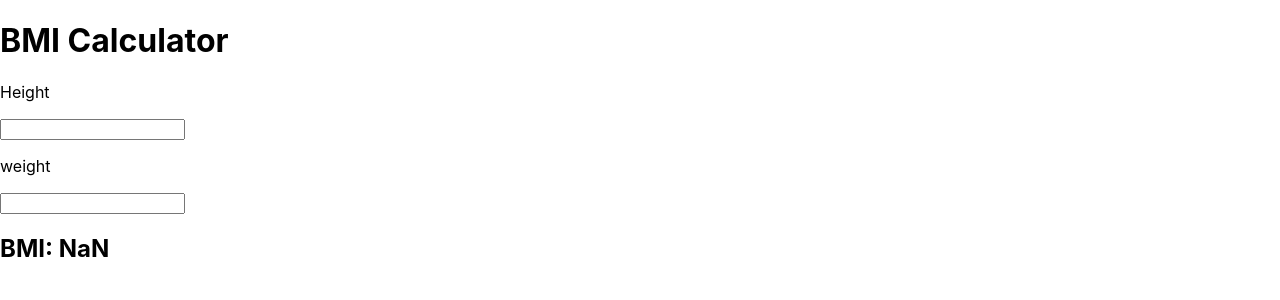
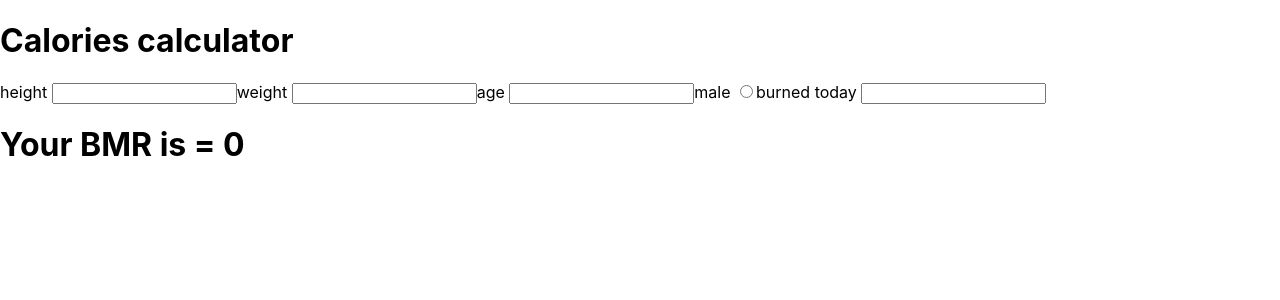
Before and after one commit to andryskowski/Health-Application, a React (Create React App) app in the folder to_do_list/: page / in a window 1280 px wide. Shown: the top 300 px of the page. Built offline with nearby package versions, Linux system fonts and the light colour scheme.

Commit message:
adde food component  with api, added bmr calculator

```diff
--- a/to_do_list/package.json
+++ b/to_do_list/package.json
@@ -6,6 +6,7 @@
     "@testing-library/jest-dom": "^5.11.9",
     "@testing-library/react": "^11.2.5",
     "@testing-library/user-event": "^12.7.0",
+    "axios": "^0.21.1",
     "node-sass": "^5.0.0",
     "react": "^17.0.1",
     "react-dom": "^17.0.1",
--- /dev/null
+++ b/to_do_list/src/components/BMRCalculator/App.js
@@ -0,0 +1,56 @@
+import {useEffect, useState} from 'react';
+
+function App() {
+    const [height, setHeight] = useState(0);
+    const [weight, setWeight] = useState(0);
+    const [bonus, setBonus] = useState(0);
+    const [age, setAge] = useState(0);
+    const [gender, setGender] = useState(false);
+    const [cal, setCal] = useState(0);
+    function setHeightOn(e){
+        setHeight(e.target.value);
+    }
+    function setWeightOn(e){
+        setWeight(e.target.value);
+    }
+    function setAgeOn(e){
+        setGender(e.target.value);
+    }
+    function setGenderOn(e){
+        setGender(e.target.value);
+    }
+    function setBonusOn(e){
+        setBonus(e.target.value);
+    }
+
+    useEffect(() => {
+        if(height !==0) {
+            if (gender) {
+                setCal(10*weight+6.25*height-5*age-(-bonus+-5));
+            }
+            else {
+                setCal(10*weight+6.25*height-5*age-(161-bonus));
+            }
+        } else {}
+        if (cal>1000) {
+
+        } else {
+
+        }
+
+        });
+
+        return (
+            <div className="App">
+                <h1>Calories calculator</h1>
+                height <input onChange={setHeightOn}></input>
+                weight <input onChange={setWeightOn}></input>
+                age <input onChange={setAgeOn}></input>
+                male <input type="radio" onChange={setGenderOn}></input>
+                burned today <input onChange={setBonusOn}></input>
+                <h1>Your BMR is = {cal}</h1>
+            </div>
+        );
+}
+
+export default App;
--- a/to_do_list/src/index.js
+++ b/to_do_list/src/index.js
@@ -1,7 +1,7 @@
 import React from 'react';
 import ReactDOM from 'react-dom';
 import './index.css';
-import App from './components/BMICalculator/App';
+import App from './components/BMRCalculator/App';
 import reportWebVitals from './reportWebVitals';
 
 ReactDOM.render(
```
Also changed, not shown: to_do_list/src/components/Food/App.js (added, +56 -0 lines), 1 other file (tests, documents, lock files or other folders).
